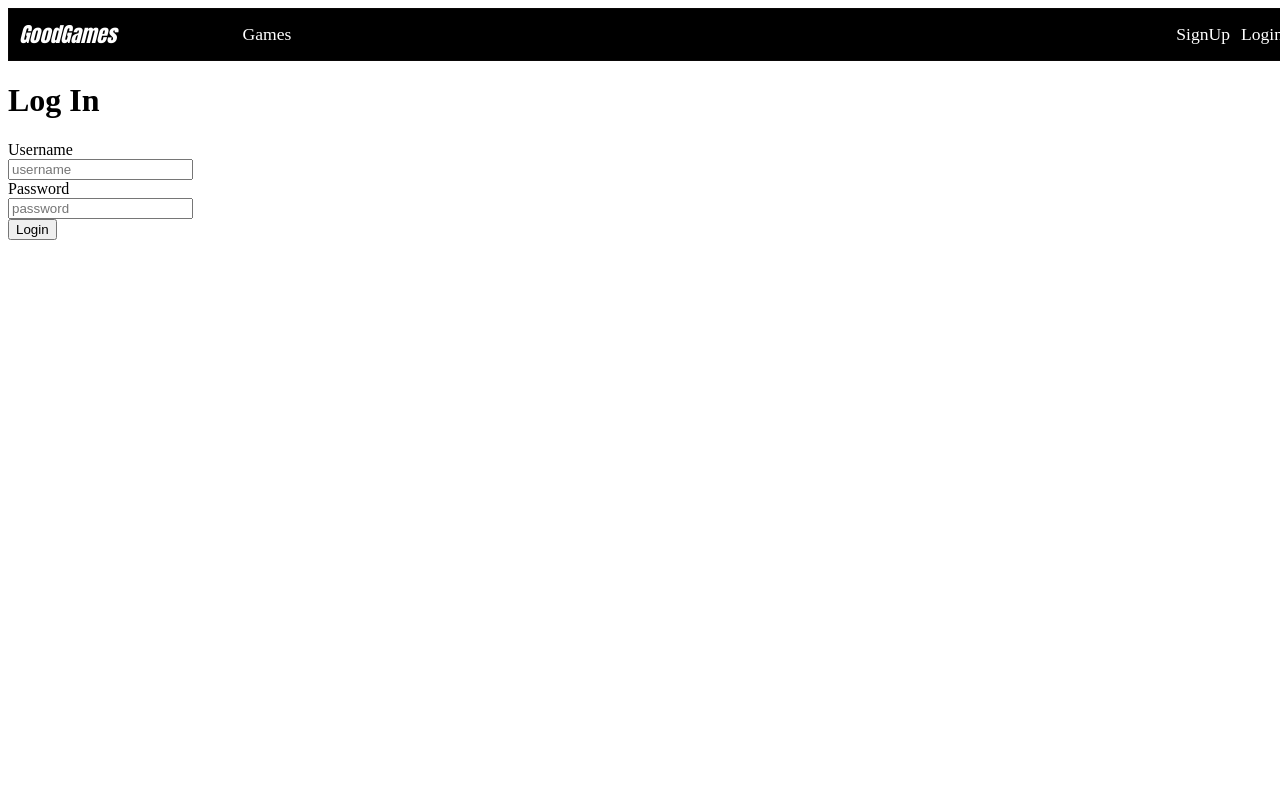
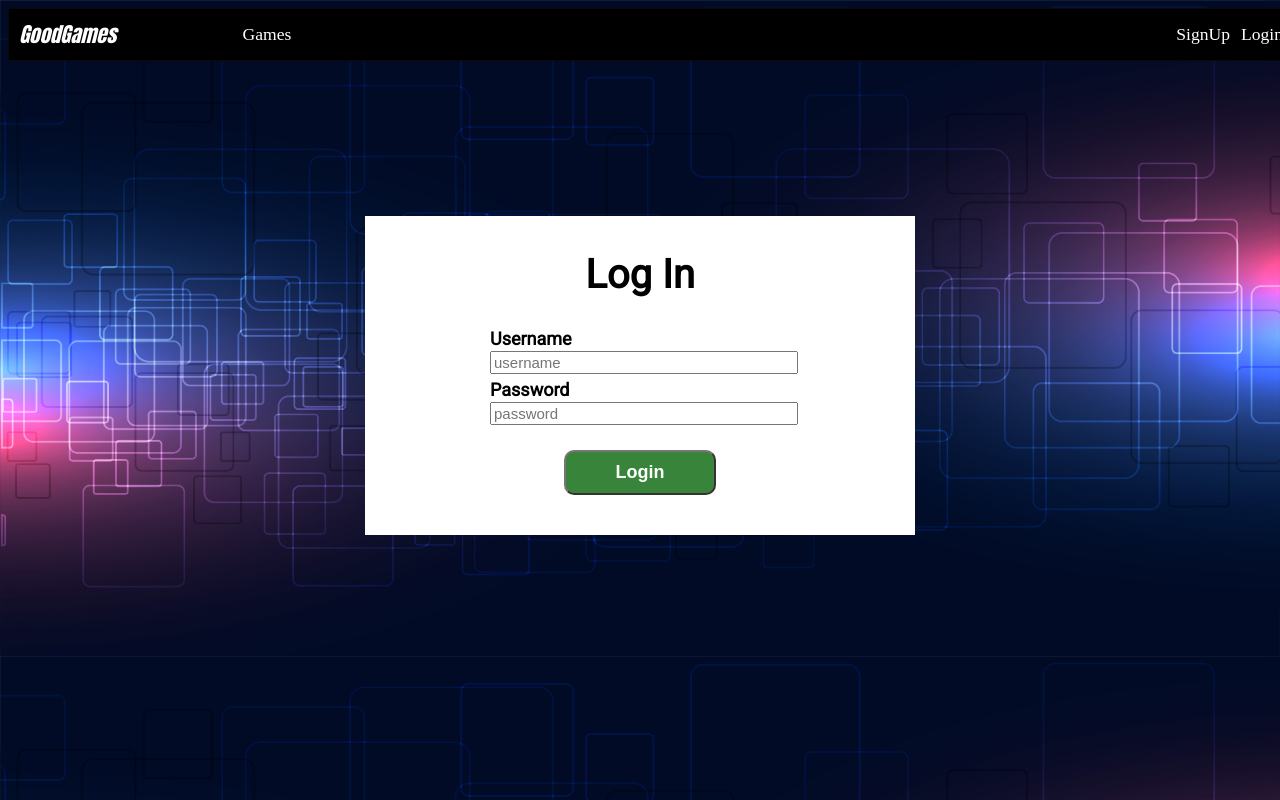
Before and after one commit to jiezheng2020/GoodGamesGG, a Node server app: template views/login.pug in a window 1280 px wide. Run offline with Node 20, Linux system fonts and the light colour scheme; the template is opened without the code that fills it, so the values that code supplies are empty; some libraries are stand-ins or nearby versions.

Commit message:
finished log in, sign up, and functionality of routes

```diff
--- /dev/null
+++ b/public/stylesheets/login.css
@@ -0,0 +1,87 @@
+body {
+  background-image: url("../images/background.jpg");
+  background-size: cover;
+}
+.main__container {
+  font-family: "Roboto", sans-serif;
+  color: rgb(0, 0, 0);
+}
+form {
+  display: flex;
+  text-align: center;
+  justify-content: center;
+  flex-direction: column;
+}
+
+h1 {
+  margin-top: 35px;
+  margin-bottom: 0;
+  font-size: 40px;
+}
+
+.sub__container {
+  margin: auto;
+  margin-top: 150px;
+  width: 550px;
+  background-color: rgb(255, 255, 255);
+}
+
+.form__container {
+  font-size: 15px;
+  padding: 25px;
+  display: flex;
+  margin: auto;
+  width: 300px;
+  flex-direction: column;
+}
+
+.form__labels {
+  margin-top: 5px;
+  margin-bottom: 2px;
+  font-size: 18px;
+  font-weight: bold;
+  text-align: left;
+}
+
+input[type="text"],
+input[type="password"] {
+  text-align: left;
+  color: #333;
+  width: 100%;
+  font-size: 15px;
+}
+
+input[type="text"]:focus,
+input[type="password"]:focus {
+  background-color: #ddd;
+  outline: none;
+}
+
+.login {
+  font-size: 18px;
+  font-weight: bold;
+  border-radius: 10px;
+  background-color: rgb(8, 102, 11);
+  color: white;
+  padding: 10px 50px;
+  margin-bottom: 40px;
+  cursor: pointer;
+  opacity: 0.8;
+  transition: opacity 0.5s;
+}
+
+.login:hover {
+  opacity: 1;
+}
+
+.errors {
+  margin-top: 20px;
+  display: flex;
+  justify-content: center;
+}
+.alert.alert-danger {
+  color: white;
+  font-weight: bold;
+  background-color: red;
+  width: 300px;
+}
--- a/views/login.pug
+++ b/views/login.pug
@@ -1,12 +1,15 @@
 extends layout.pug
 include includes/utils.pug
 
-//- append head
-    //- link(rel='stylesheet' href='./stylesheets/signup.css')
+append head
+    link(rel='stylesheet' href='./stylesheets/login.css')
+    link(rel="preconnect" href="https://fonts.gstatic.com")
+    link(href="https://fonts.googleapis.com/css2?family=Roboto&display=swap" rel="stylesheet")
+
 
 block content
     div(class="main__container")
-        form(action="/signup", method="post")
+        form(action="/login", method="post")
             div(class="sub__container")
                 h1 Log In
                 div(class="form__container")
```
Also changed, not shown: routes/index.js (+8 -5 lines).
